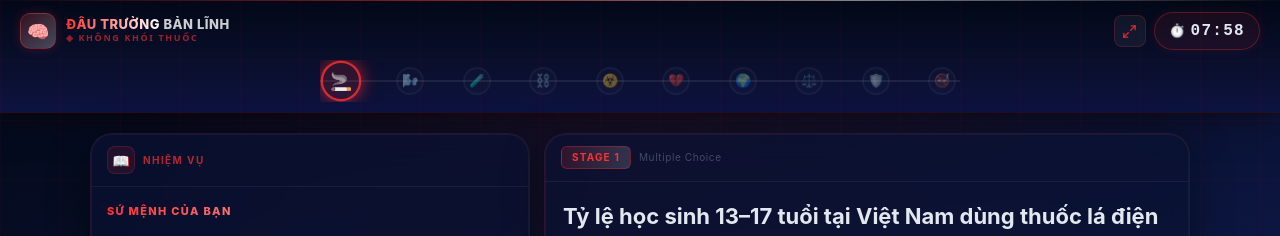
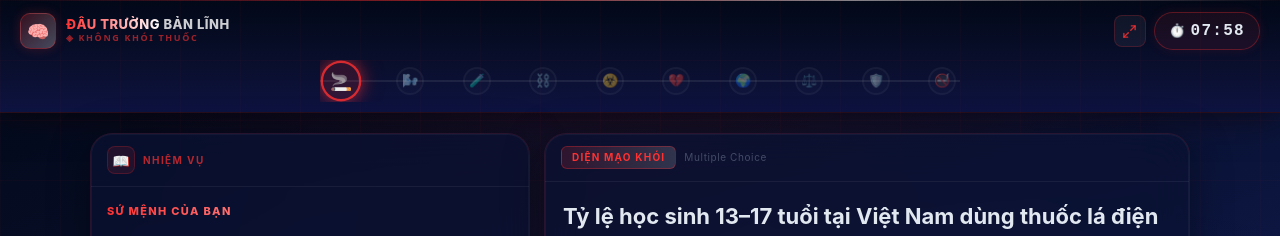
Before and after one commit to havo280788-byte/APPS-BRIGHT-10, a React (Vite) app: page / in a window 1280 px wide. Both pictures are taken after typing "Sample", "Sample" into the empty fields and a click on the button "BẮT ĐẦU HÀNH TRÌNH". Shown: the top 236 px of the page. Built offline with nearby package versions, Linux system fonts and the light colour scheme.

Commit message:
Add files via upload

```diff
--- a/src/components/GameHeader.tsx
+++ b/src/components/GameHeader.tsx
@@ -244,6 +244,7 @@ export default function GameHeader({ currentStage, timeLeft, mode, onShowLeaderb
                         return (
                             <motion.div
                                 key={stage.id}
+                                title={stage.name}
                                 style={{ flexShrink: 0, display: 'flex', alignItems: 'center', justifyContent: 'center', zIndex: 10, margin: '0 2px' }}
                                 animate={{ scale: isActive ? 1.2 : 1 }}
                                 transition={{ type: 'spring', stiffness: 300 }}
--- a/src/components/QuizCard.tsx
+++ b/src/components/QuizCard.tsx
@@ -1,7 +1,7 @@
 
 import React, { useState, useEffect, useCallback } from 'react';
 import { motion, AnimatePresence } from 'framer-motion';
-import { Question, READING_PASSAGE } from '../utils/gameData';
+import { Question, READING_PASSAGE, STAGES } from '../utils/gameData';
 
 interface QuizCardProps {
     question: Question;
@@ -269,7 +269,7 @@ export default function QuizCard({ question, stageNum, onAnswer, mode = 'student
                                     borderRadius: '6px', padding: '3px 10px',
                                     color: '#ff3131',
                                 }}>
-                                    Stage {stageNum}
+                                    {STAGES[stageNum - 1]?.name?.toUpperCase() || `STAGE ${stageNum}`}
                                 </span>
                                 <span style={{ fontSize: '10px', color: 'rgba(148,163,184,0.4)', letterSpacing: '0.06em' }}>
                                     {question.type === 'mcq' ? 'Multiple Choice' : 'True / False / Doesn\'t Say'}
```
